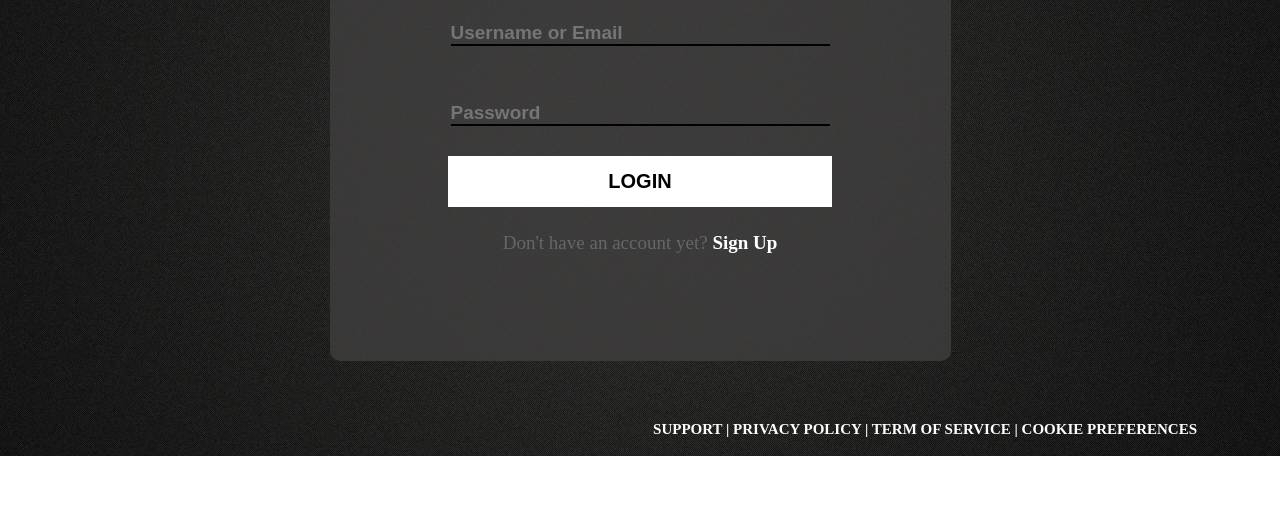
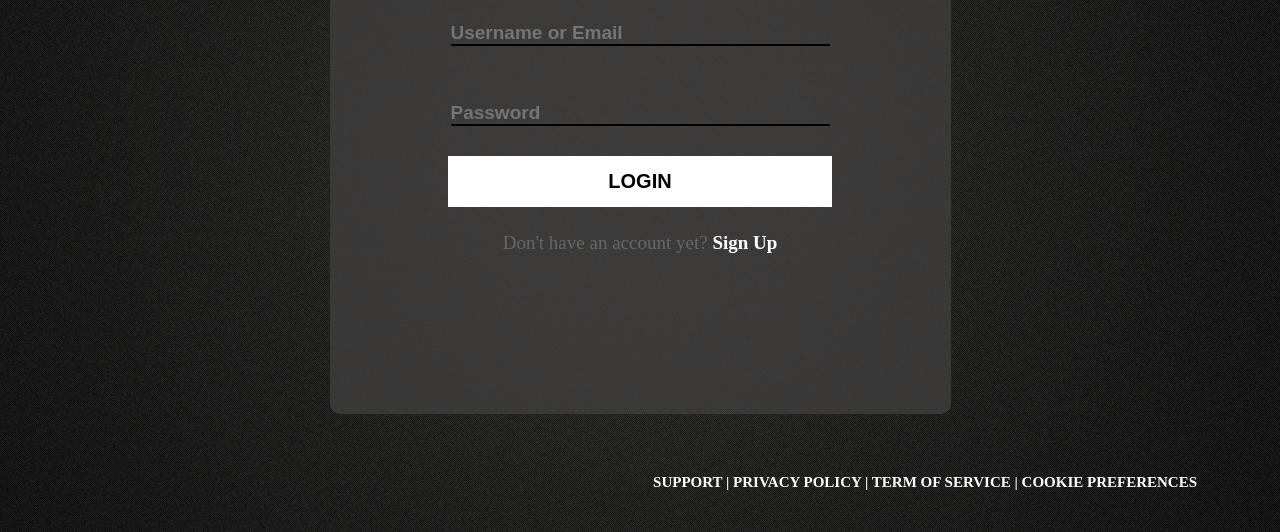
Before and after one commit to nowll/nowll.github.io, a plain HTML site: page login.html in a window 1280 px wide. Shown: the part 268-800 px from the top of the page. Drawn offline with Linux system fonts and the light colour scheme.

Commit message:
Update login.css

```diff
--- a/login.css
+++ b/login.css
@@ -74,12 +74,13 @@ body{
     overflow-x: hidden;
 }
 .background{
-    height: 724px;
-    background-image: none, url(assets/back2.jpg);
+     background-image: none, url(assets/back2.jpg);
     position: relative;
     background-size: cover;
     background-position: center;
     padding: 19px;
+    height: 100vh;
+    width: 100vw;
 }
 .content{
     display: flex;
```
